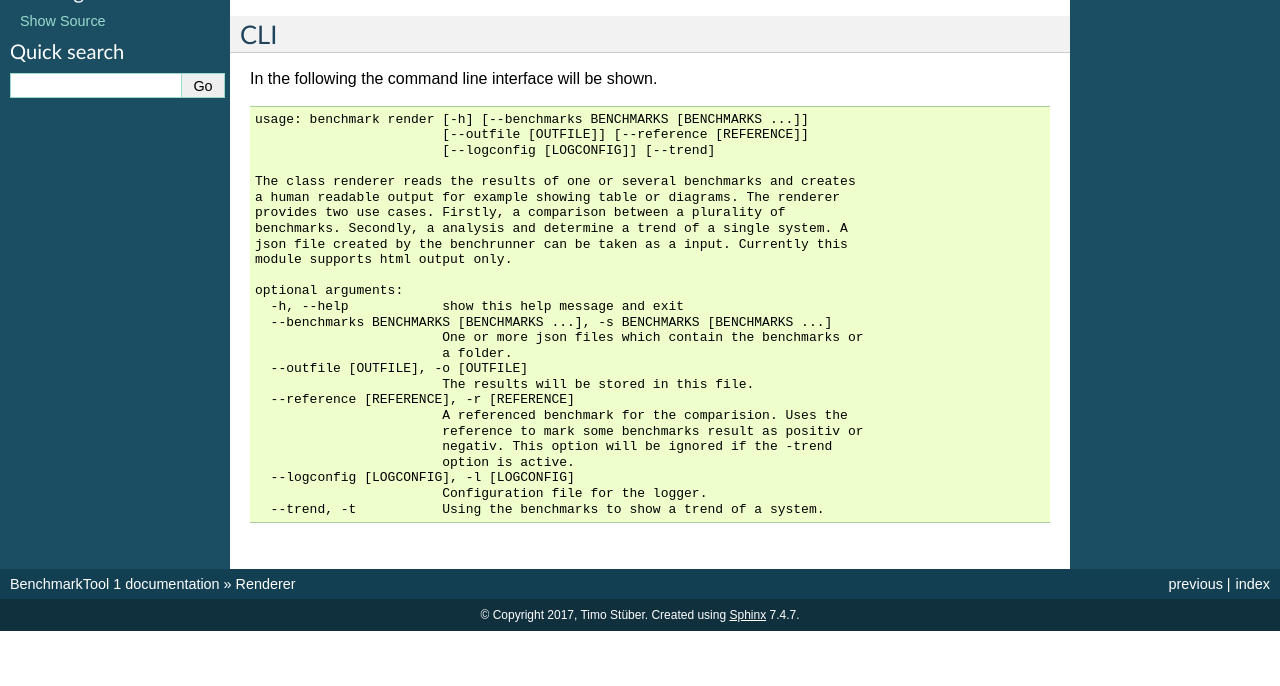
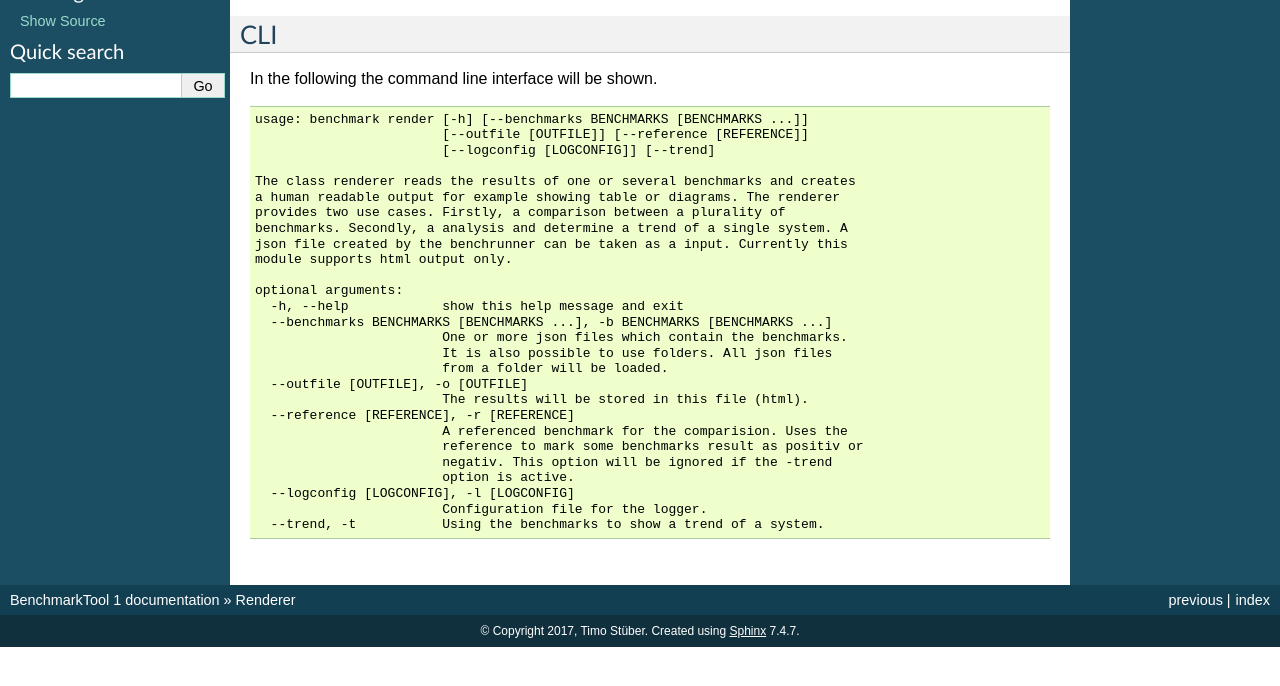
Before and after one commit to JohannesGro/PyPerf, a Sphinx documentation site: the page built from doc/renderer.rst, in a window 1280 px wide, cut to the strip 190-876 px from the top of the page. Built offline with Sphinx 7.4.7, drawn with Linux system fonts in a browser that asks for light colours.

Commit message:
changed docu

```diff
--- a/doc/renderer.rst
+++ b/doc/renderer.rst
@@ -26,11 +26,12 @@ In the following the command line interface will be shown.
 
     optional arguments:
       -h, --help            show this help message and exit
-      --benchmarks BENCHMARKS [BENCHMARKS ...], -s BENCHMARKS [BENCHMARKS ...]
-                            One or more json files which contain the benchmarks or
-                            a folder.
+      --benchmarks BENCHMARKS [BENCHMARKS ...], -b BENCHMARKS [BENCHMARKS ...]
+                            One or more json files which contain the benchmarks.
+                            It is also possible to use folders. All json files
+                            from a folder will be loaded.
       --outfile [OUTFILE], -o [OUTFILE]
-                            The results will be stored in this file.
+                            The results will be stored in this file (html).
       --reference [REFERENCE], -r [REFERENCE]
                             A referenced benchmark for the comparision. Uses the
                             reference to mark some benchmarks result as positiv or
```
